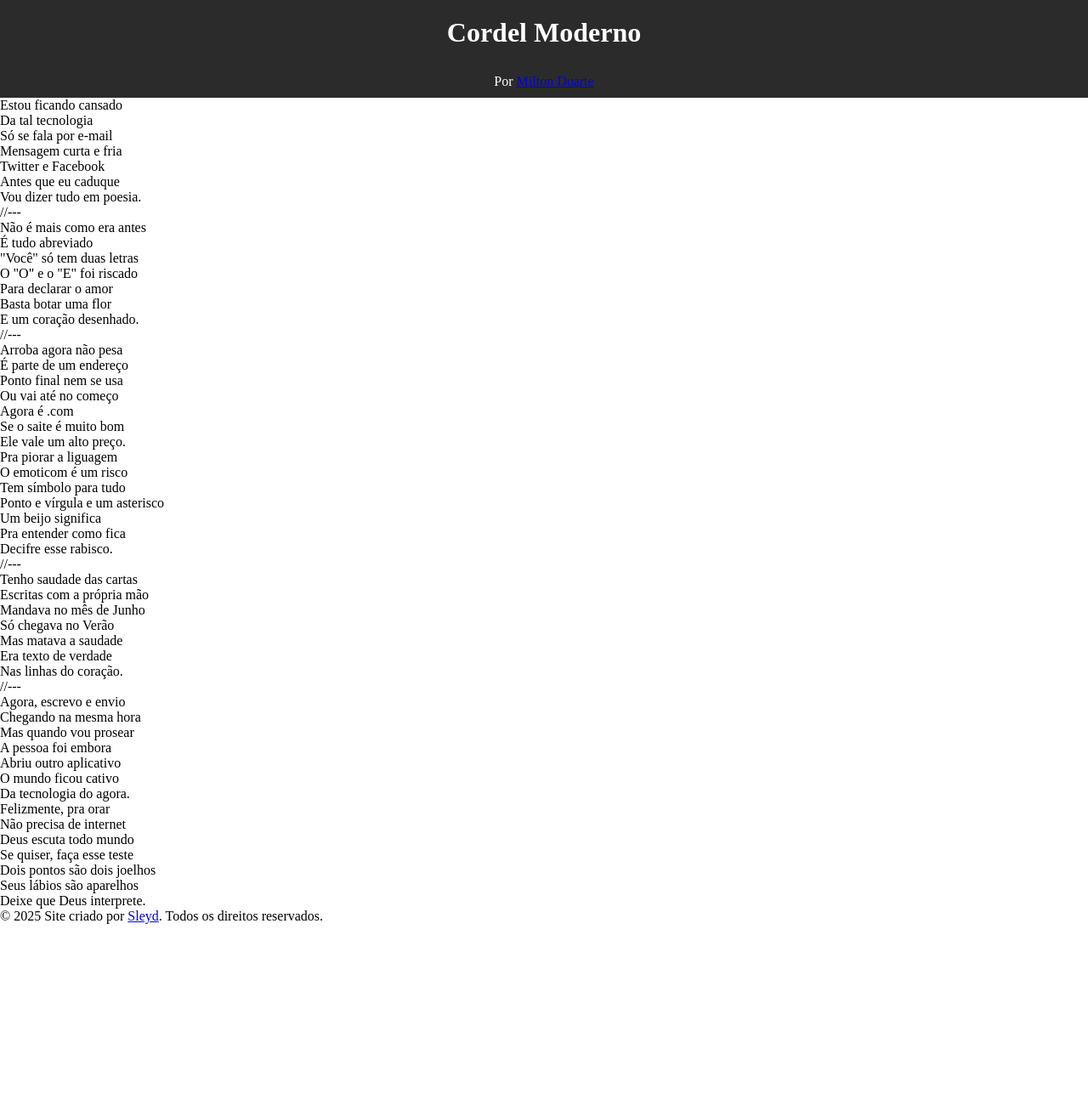
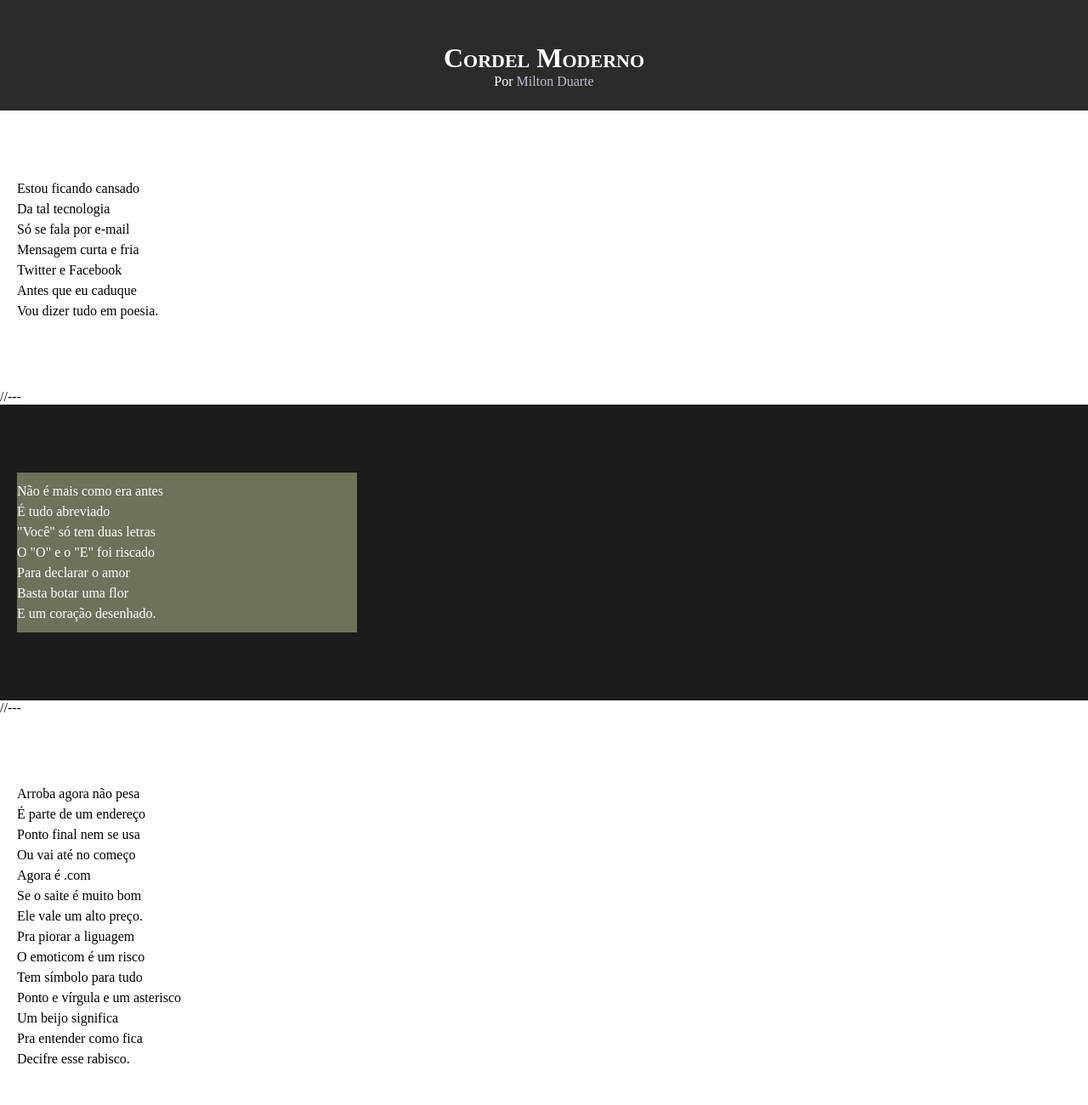
Before and after one commit to Sleyd1/Estudos, a plain HTML site: page html-css/desafios/modulo-3/desafio-11/desafio011.html in a window 1280 px wide. Shown: the top 1300 px of the page at 85% size. Before the commit the page ends 1087 px from the top, so only its background shows below. Drawn offline with Linux system fonts and the light colour scheme.

Commit message:
formatações principais

```diff
--- a/html-css/desafios/modulo-3/desafio-11/desafio011.html
+++ b/html-css/desafios/modulo-3/desafio-11/desafio011.html
@@ -33,7 +33,7 @@
 
         //---
 
-        <section>
+        <section class="areaimag">
             <p>
                 Não é mais como era antes <br>
                 É tudo abreviado <br>
@@ -71,7 +71,7 @@
 
         //---
 
-        <section>
+        <section class="areaimag">
             <p>
                 Tenho saudade das cartas <br>
                 Escritas com a própria mão  <br>
--- a/html-css/desafios/modulo-3/desafio-11/style.css
+++ b/html-css/desafios/modulo-3/desafio-11/style.css
@@ -3,6 +3,18 @@
   margin: 0;
   padding: 0;
   box-sizing: border-box;
+}
+html, body {
+  min-height: 100vh;
+}
+
+a {
+  text-decoration: none;
+  color: rgba(230, 230, 250, 0.793);
+}
+
+a:hover {
+  text-decoration: underline;
 }
 
 header {
@@ -13,11 +25,43 @@ header {
 header h1 {
     color: white;
     text-align: center;
-    padding: 20px 0;
+    padding-top: 50px;
+    font-variant: small-caps;
 }
 
 header p {
     color: white;
     text-align: center;
-    padding: 10px 0;
+    padding-bottom: 25px;
+
 }
+
+section {
+    padding-top: 10vh;
+    padding-bottom: 10vh;
+    padding-left: 20px;
+    line-height: 1.5em;
+}
+
+
+section.areaimag {
+    background-color: rgba(0, 0, 0, 0.889);
+
+}
+
+section.areaimag > p {
+    background-color: rgb(112, 112, 91);
+    color: white;
+    width:  400px;
+    padding-top: 10px;
+    padding-bottom: 10px;
+
+}
+
+footer {
+    background-color: rgba(0, 0, 0, 0.833);
+    color: white;
+    text-align: center;
+    padding-top: 20px;
+    padding-bottom: 20px;
+}
```
